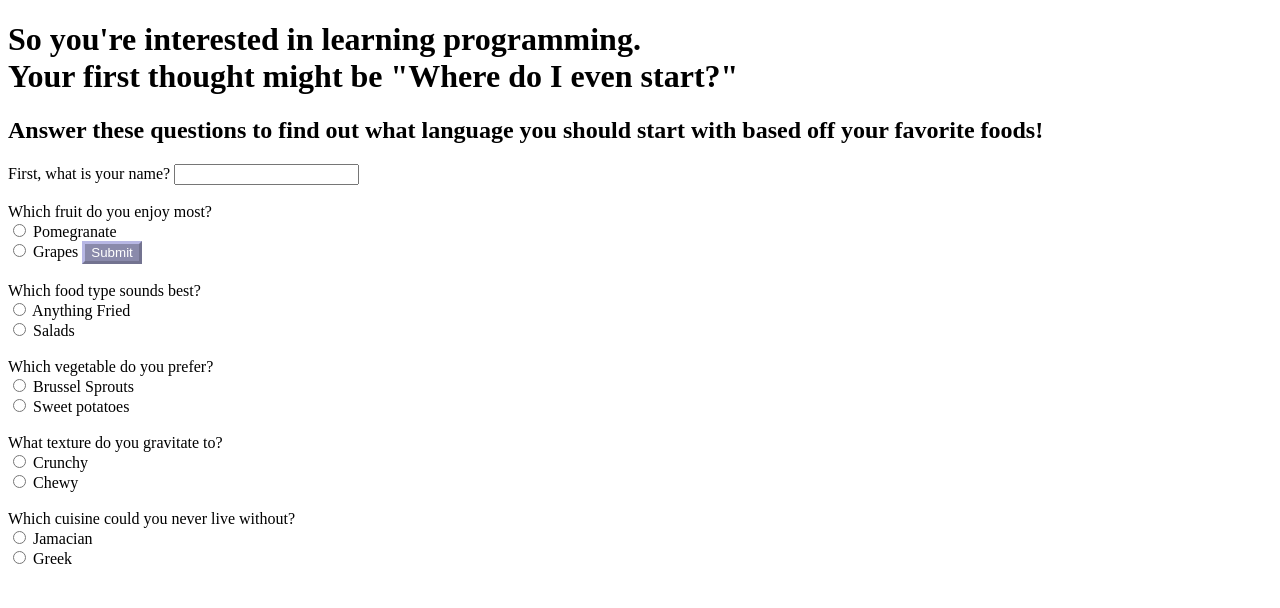
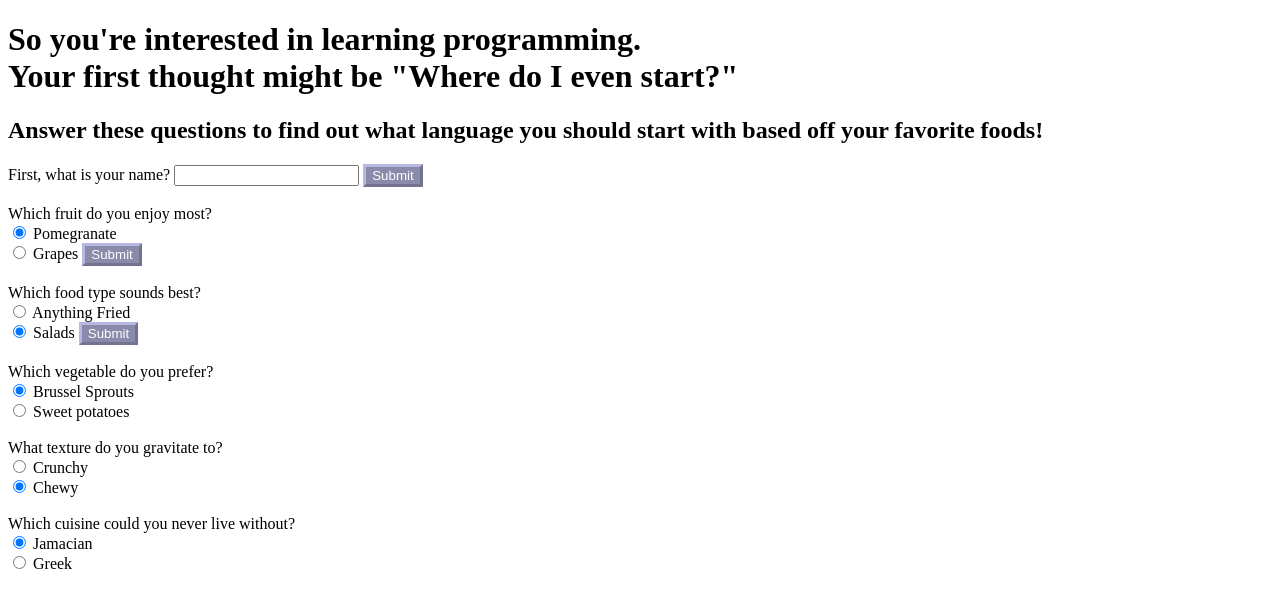
Before and after one commit to Allyson-Camp/programming-language-suggester, a plain HTML site: page index.html in a window 1280 px wide. Drawn offline with Linux system fonts and the light colour scheme.

Commit message:
Remove unnecessary comments/commented out code

```diff
--- a/index.html
+++ b/index.html
@@ -20,30 +20,30 @@
   <form>
       <label for="name-input">First, what is your name?
       <input id="name-input" name="name-input" type="text"/></label>
-      <!-- <button type="submit">Submit</button> -->
+      <button type="submit">Submit</button>
        <br />
        <br />
 
-      <label for="fruitQuestion">Which fruit do you enjoy most? <br />
-        <input type="radio" name ="fruitQuestion" value="pomegranate" id="pomegranate"> Pomegranate
+      <label for="food">Which fruit do you enjoy most? <br />
+        <input type="radio" name ="food" value="pomegranate" id="pomegranate" checked> Pomegranate
       </label><br />
        <label>
-        <input type="radio" name ="fruitQuestion" value="grapes" id="grapes"> Grapes
+        <input type="radio" name ="food" value="grapes" id="grapes"> Grapes
       </label>
        <button type="submit">Submit</button>
       <br /><br />
-
 
        <label for="typeQuestion" id="typeQuestion">Which food type sounds best?<br />
         <input type="radio" name ="typeQuestion" id="fried" value="fried"> Anything Fried
       </label><br />
        <label>
-        <input type="radio" name ="typeQuestion" id="salad" value="salad"> Salads
+        <input type="radio" name ="typeQuestion" id="salad" value="salad" checked> Salads
       </label>
+       <button type="submit">Submit</button>
       <br /> <br />
 
        <label for="veggieQuestion">Which vegetable do you prefer?<br />
-        <input type="radio" name ="veggieQuestion" value="brussels" id="brussels"> Brussel Sprouts
+        <input type="radio" name ="veggieQuestion" value="brussels" id="brussels" checked> Brussel Sprouts
       </label><br />
        <label>
         <input type="radio" name ="veggieQuestion" value="potatoes" id="sweetPotatoes"> Sweet potatoes
@@ -53,20 +53,18 @@
         <input type="radio" name ="textureQuestion" value="crunchy" id="crunchy"> Crunchy
       </label><br />
        <label>
-        <input type="radio" name ="textureQuestion" value="chewy" id="chewy"> Chewy
+        <input type="radio" name ="textureQuestion" value="chewy" id="chewy" checked> Chewy
       </label><br /> <br />
 
        <label for="cuisineQuestion">Which cuisine could you never live without?<br />
-        <input type="radio" name ="cuisineQuestion" value="jamacian" id="jamacian"> Jamacian
+        <input type="radio" name ="cuisineQuestion" value="jamacian" id="jamacian" checked> Jamacian
       </label><br />
        <label>
         <input type="radio" name ="cuisineQuestion" value="greek" id="greek"> Greek
       </label><br /> <br />
-
   </form>
 
-  <!-- suggestion div -->
-  <!-- <div id="suggestion" class="hidden"> -->
+
     <div class="hidden" id="custom-message">
       <h2>
         <span id="person-name"></span>, the language you should start with is:
@@ -86,9 +84,7 @@
     <div id="css-lang" class="hidden">
       <h3>CSS</h3>
       <p>Your preferences say that you should learn CSS first!</p>
-    <!-- </div> -->
-    <!-- end of suggestion div -->
-  <!-- </div> -->
+    </div>
 
 </body>
 
--- a/js/scripts.js
+++ b/js/scripts.js
@@ -18,10 +18,9 @@ function questionsFunction() {
     const form = document.querySelector("form");
 
     form.addEventListener("submit", function (e) {
-        e.preventDefault(); //needed or not bc its already in the load???
+        e.preventDefault();
         languageSuggestion();
 
-        //question one
         const fruitQuestion = document.querySelector(
             "input[name='fruitQuestion']"
         ); //how do you grab the element
@@ -41,7 +40,7 @@ function questionsFunction() {
         if (typeQuestion === fried) {
             document.querySelector("div#css-lang").removeAttribute("class");
         } else {
-            document.querySelector("div#c-lang").removeAttribute("class");
+            document.querySelector("div#html-lang").removeAttribute("class");
         }
     });
 }
```
